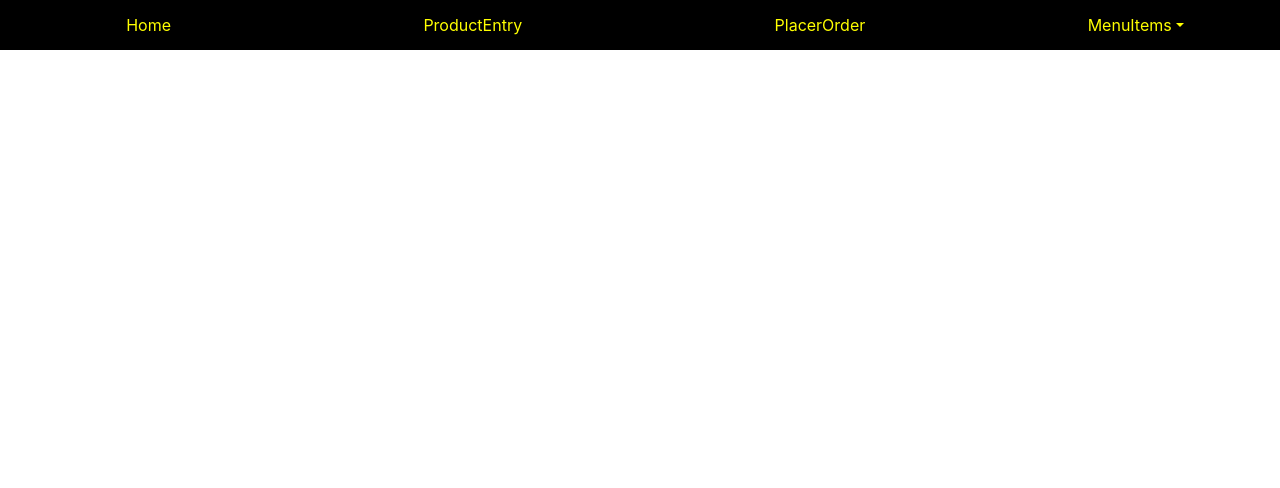
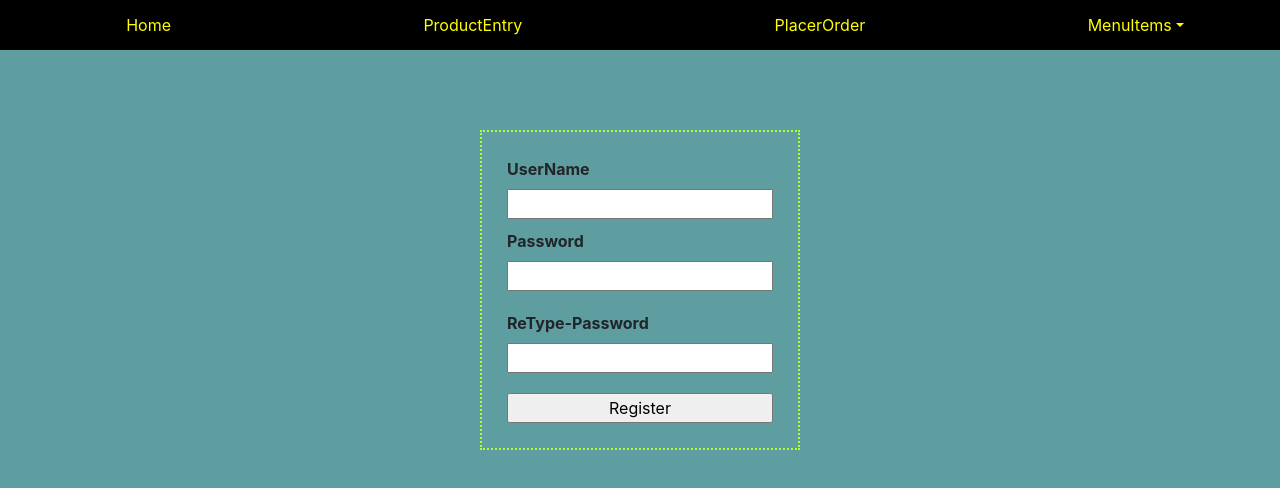
Before and after one commit to meeranmydeen45/Ecommerce_Front, a React (Create React App) app: page /newuser in a window 1280 px wide. Shown: the top 488 px of the page. Built offline with nearby package versions, Linux system fonts and the light colour scheme.

Commit message:
LoginPhase1

```diff
--- a/src/App.css
+++ b/src/App.css
@@ -258,3 +258,19 @@ td {
 .buttonNewRegister {
   width: 20%;
 }
+
+.LoginContainer {
+  display:flex;
+  flex-direction: column;
+  width:25%;
+  height:100vh;
+  margin:auto;
+  justify-content: center;
+  transform: translateY(-20%);
+  }
+  .divBorder {
+    display: flex;
+    flex-direction: column;
+    padding: 25px;
+    border:2px dotted greenyellow;
+  }
--- a/src/App.js
+++ b/src/App.js
@@ -10,6 +10,8 @@ import { BrowserRouter, Switch, Route, NavLink } from 'react-router-dom';
 import ProductEntry from './Components/ProductEntry';
 import NewCategory from './Components/NewCategory';
 import NewProducts from './Components/NewProducts';
+import Login from './Components/Login';
+import NewUser from './Components/NewUser';
 
 class App extends React.Component {
   render() {
@@ -18,13 +20,19 @@ class App extends React.Component {
         <BrowserRouter>
           <div className="navbarHead">
             <div className="navbarText">
-              <NavLink to="/">Home</NavLink>
+              <NavLink exact activeClassName="active" to="/">
+                Home
+              </NavLink>
             </div>
             <div className="navbarText">
-              <NavLink to="/register">ProductEntry</NavLink>
+              <NavLink activeClassName="active" to="/register">
+                ProductEntry
+              </NavLink>
             </div>
             <div className="navbarText">
-              <NavLink to="/order">PlacerOrder</NavLink>
+              <NavLink activeClassName="active" to="/order">
+                PlacerOrder
+              </NavLink>
             </div>
             <div className="dropdown">
               <div className="dropdown-toggle" data-toggle="dropdown">
@@ -37,6 +45,9 @@ class App extends React.Component {
                 <div className="dropdown-item">
                   <NavLink to="/newproducts">Add-Products</NavLink>
                 </div>
+                <div className="dropdown-item">
+                  <NavLink to="/newuser">NewUser</NavLink>
+                </div>
               </div>
             </div>
           </div>
@@ -44,12 +55,13 @@ class App extends React.Component {
           <div className="content">
             <Switch>
               <Provider store={store}>
-                <Route path="/" />
+                <Route exact path="/" component={Login} />
                 <Route path="/register" component={ProductEntry} />
                 <Route path="/order" component={OrderComponent} />
                 <Route path="/cardList" component={CardList} />
                 <Route path="/newcategory" component={NewCategory} />
                 <Route path="/newproducts" component={NewProducts} />
+                <Route path="/newuser" component={NewUser} />
               </Provider>
             </Switch>
           </div>
--- /dev/null
+++ b/src/Components/Login.js
@@ -0,0 +1,21 @@
+import React from 'react';
+
+function Login() {
+  return (
+    <div className="LoginContainer">
+      <div className="divBorder">
+        <label>
+          <b>UserName</b>
+        </label>
+        <input type="text" style={{ marginBottom: '10px' }} />
+        <label>
+          <b>Password</b>
+        </label>
+        <input type="password" style={{ marginBottom: '20px' }} />
+        <input type="button" value="Login" />
+      </div>
+    </div>
+  );
+}
+
+export default Login;
--- /dev/null
+++ b/src/Components/NewUser.js
@@ -0,0 +1,46 @@
+import React from 'react';
+import useTextBoxControl from '../shared/utils/useTexBoxControl';
+import { newUserRegistration } from '../shared/utils/apicalls';
+
+const NewUser = () => {
+  const userName = useTextBoxControl('');
+  const password = useTextBoxControl('');
+  const reTypePassword = useTextBoxControl('');
+
+  const handleClick = () => {
+    if ((userName.value != null) & (password.value != null)) {
+      if (password.value.trim() == reTypePassword.value.trim()) {
+        const promise = newUserRegistration(userName.value, password.value);
+        promise.then((res) => {
+          alert(res.data);
+        });
+      } else {
+        alert('Password Mismatch!!');
+      }
+    } else {
+      alert('Please Check!!');
+    }
+  };
+
+  return (
+    <div className="LoginContainer">
+      <div className="divBorder">
+        <label>
+          <b>UserName</b>
+        </label>
+        <input type="text" {...userName} style={{ marginBottom: '10px' }} />
+        <label>
+          <b>Password</b>
+        </label>
+        <input type="text" {...password} style={{ marginBottom: '20px' }} />
+        <label>
+          <b>ReType-Password</b>
+        </label>
+        <input type="text" {...reTypePassword} style={{ marginBottom: '20px' }} />
+        <input type="button" value="Register" onClick={handleClick} />
+      </div>
+    </div>
+  );
+};
+
+export default NewUser;
--- a/src/shared/utils/apicalls.jsx
+++ b/src/shared/utils/apicalls.jsx
@@ -17,3 +17,13 @@ export const getProductsforModal = (categoryId) => {
   data.append('Id', categoryId)
   return axios.post(`https://localhost:44348/api/home/getproductbyid`, data)
 }
+
+
+export const newUserRegistration = (userName, password) => {
+  console.log(password)
+  const data = new FormData()
+  data.append('username', userName)
+  data.append('password', password)
+  return axios.post(`https://localhost:44348/api/home/newuser-registration`, data)
+
+}
--- /dev/null
+++ b/src/shared/utils/useTexBoxControl.js
@@ -0,0 +1,14 @@
+import React, { useState } from 'react';
+
+const useTextBoxControl = (initialValue) => {
+  const [value, setValue] = useState(initialValue);
+  const handleChange = (e) => {
+    setValue(e.target.value);
+  };
+  return {
+    value,
+    onChange: handleChange,
+  };
+};
+
+export default useTextBoxControl;
```
Also changed, not shown: 1 other file (tests, documents, lock files or other folders).
